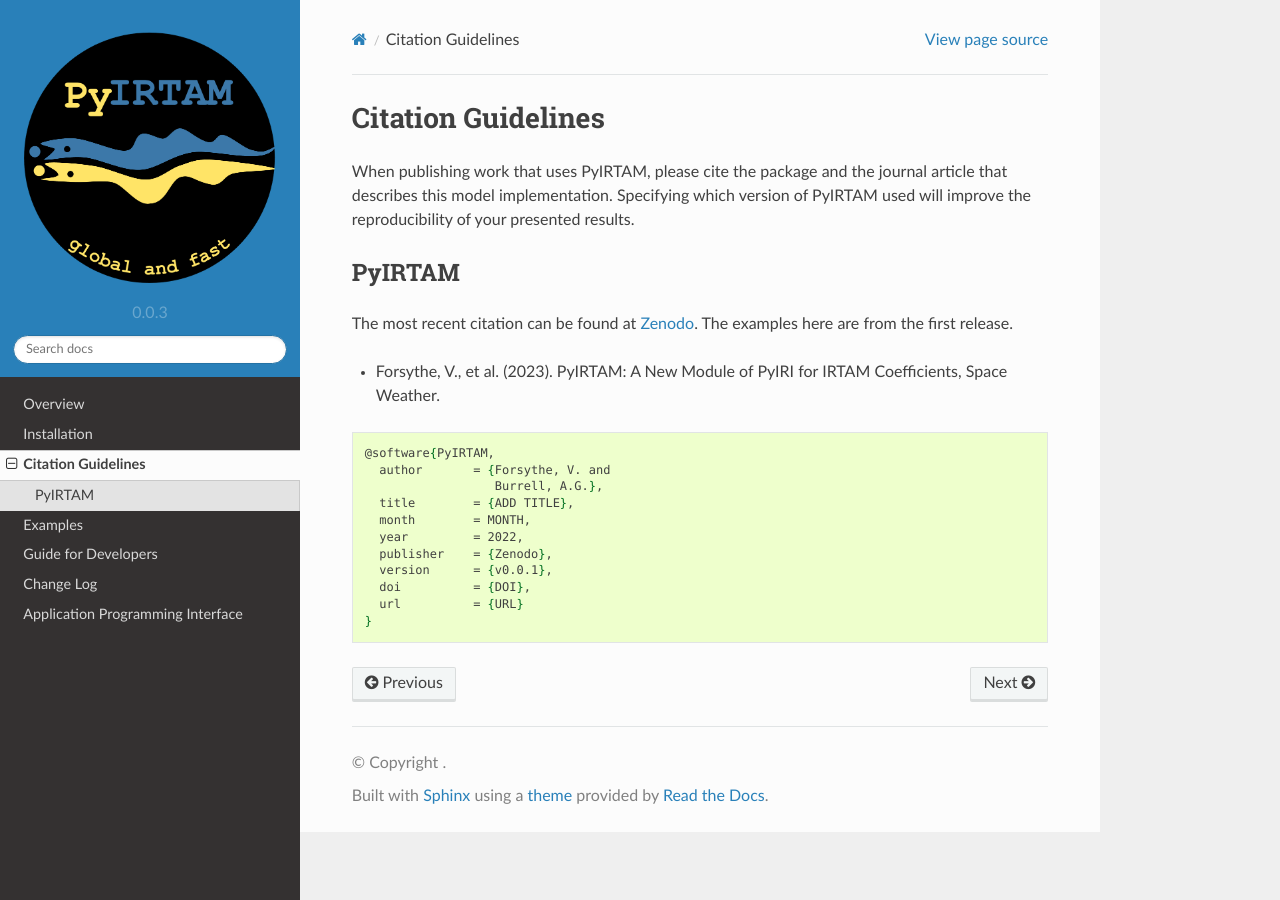
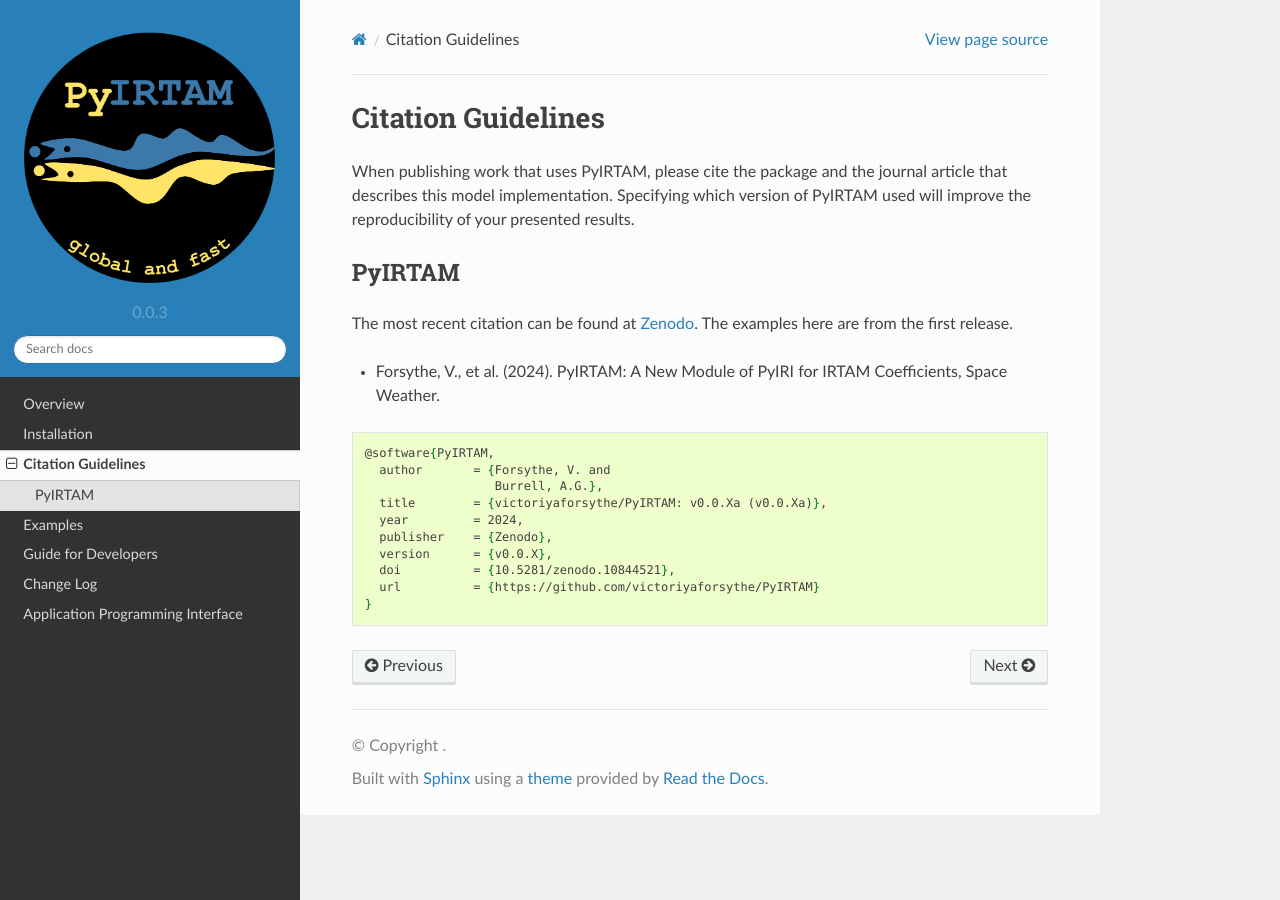
Before and after one commit to victoriyaforsythe/PyIRTAM, a Sphinx documentation site: the page built from docs/citing.rst, in a window 1280 px wide. Built offline with Sphinx 7.4.7 and the Read the Docs theme 2.0.0, drawn with Linux system fonts in a browser that asks for light colours.

Commit message:
DOC: updated installation and citation
Updated the installation and citation guidelines.

```diff
--- a/docs/citing.rst
+++ b/docs/citing.rst
@@ -12,7 +12,7 @@ The most recent citation can be found at `Zenodo
 <https://zenodo.org/>`_.  The examples here are from the first
 release.
 
-* Forsythe, V., et al. (2023).
+* Forsythe, V., et al. (2024).
   PyIRTAM: A New Module of PyIRI for IRTAM Coefficients,
   Space Weather.
 
@@ -21,11 +21,10 @@ release.
   @software{PyIRTAM,
     author       = {Forsythe, V. and
                     Burrell, A.G.},
-    title        = {ADD TITLE},
-    month        = MONTH,
-    year         = 2022,
+    title        = {victoriyaforsythe/PyIRTAM: v0.0.Xa (v0.0.Xa)},
+    year         = 2024,
     publisher    = {Zenodo},
-    version      = {v0.0.1},
-    doi          = {DOI},
-    url          = {URL}
+    version      = {v0.0.X},
+    doi          = {10.5281/zenodo.10844521},
+    url          = {https://github.com/victoriyaforsythe/PyIRTAM}
   }
--- a/docs/installation.rst
+++ b/docs/installation.rst
@@ -9,9 +9,9 @@ Prerequisites
 PyIRTAM uses the Python modules included in the list below. This module
 officially supports Python 3.9+.
 
-1. fortranformat
-2. matplotlib
-3. numpy
+1. numpy
+2. PyIRI
+3. requests
 
 
 Installation Options
```
